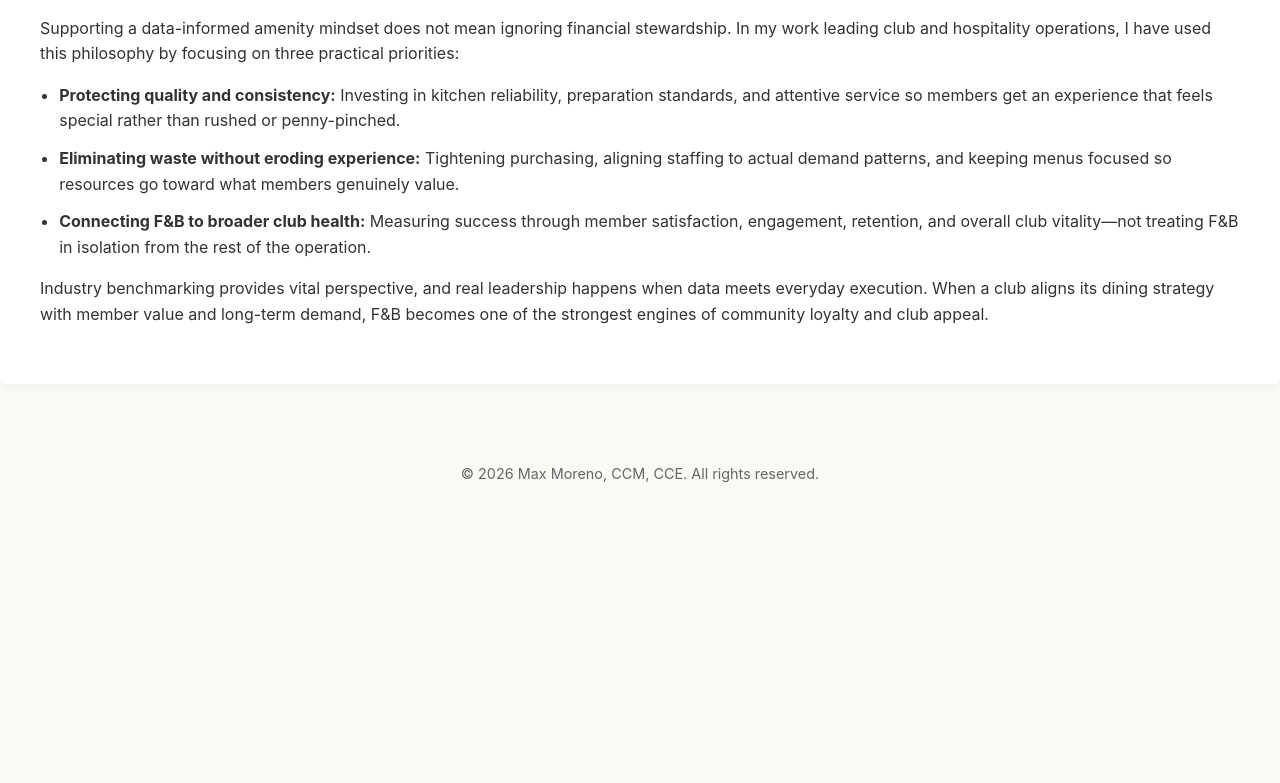
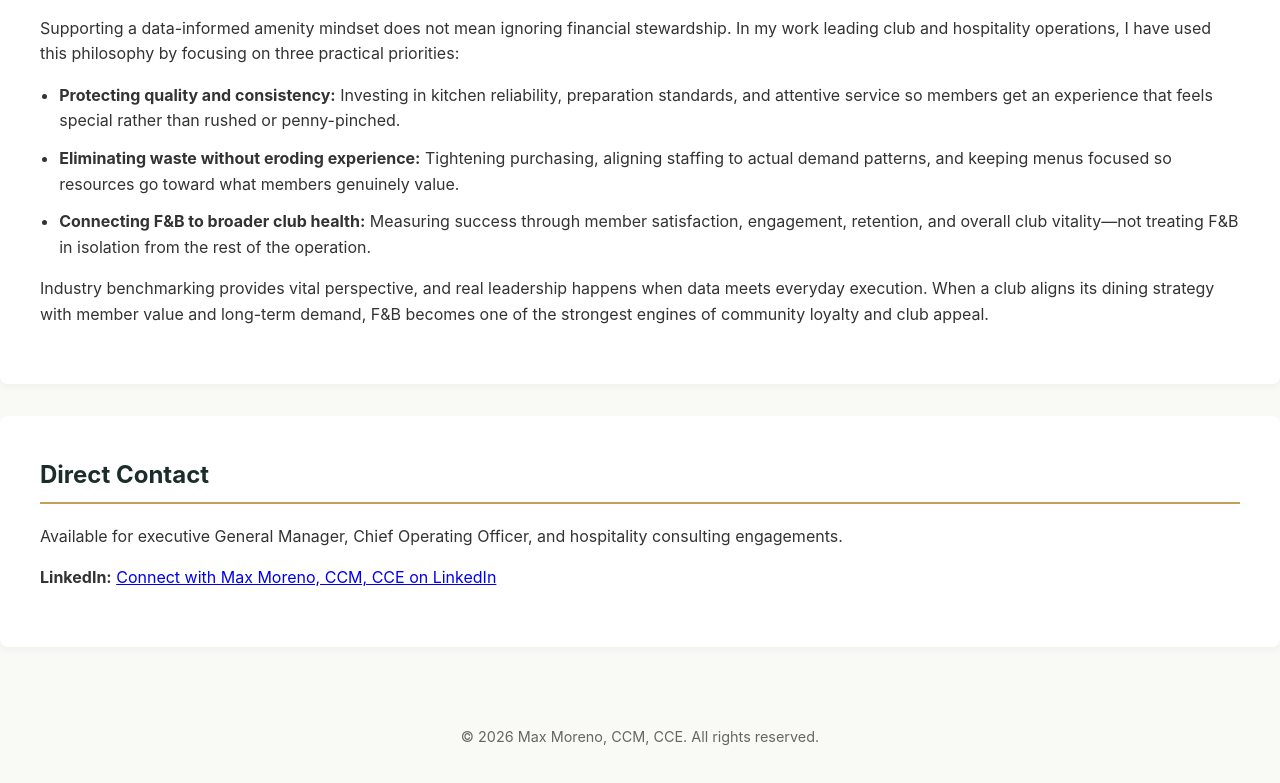
Before and after one commit to maxdeanmoreno/maxdeanmoreno.github.io, a plain HTML site: page index.html in a window 1280 px wide. Shown: the part 8840-9623 px from the top of the page. Before the commit the page ends 9371 px from the top, so only its background shows below. Drawn offline with Linux system fonts and the light colour scheme.

Commit message:
Add contact section and LinkedIn link to index.html

```diff
--- a/index.html
+++ b/index.html
@@ -279,8 +279,15 @@
                 <li><strong>Connecting F&amp;B to broader club health:</strong> Measuring success through member satisfaction, engagement, retention, and overall club vitality—not treating F&amp;B in isolation from the rest of the operation.</li>
             </ul>
 
-            <p>Industry benchmarking provides vital perspective, and real leadership happens when data meets everyday execution. When a club aligns its dining strategy with member value and long-term demand, F&amp;B becomes one of the strongest engines of community loyalty and club appeal.</p>
+           <p>Industry benchmarking provides vital perspective, and real leadership happens when data meets everyday execution. When a club aligns its dining strategy with member value and long-term demand, F&amp;B becomes one of the strongest engines of community loyalty and club appeal.</p>
         </section>
+
+        <section>
+            <h2>Direct Contact</h2>
+            <p>Available for executive General Manager, Chief Operating Officer, and hospitality consulting engagements.</p>
+            <p><strong>LinkedIn:</strong> <a href="https://www.linkedin.com/in/max-moreno-ccm-cce-22843313" target="_blank" rel="noopener">Connect with Max Moreno, CCM, CCE on LinkedIn</a></p>
+        </section>
+
     <footer>
         <p>&copy; 2026 Max Moreno, CCM, CCE. All rights reserved.</p>
     </footer>
```
